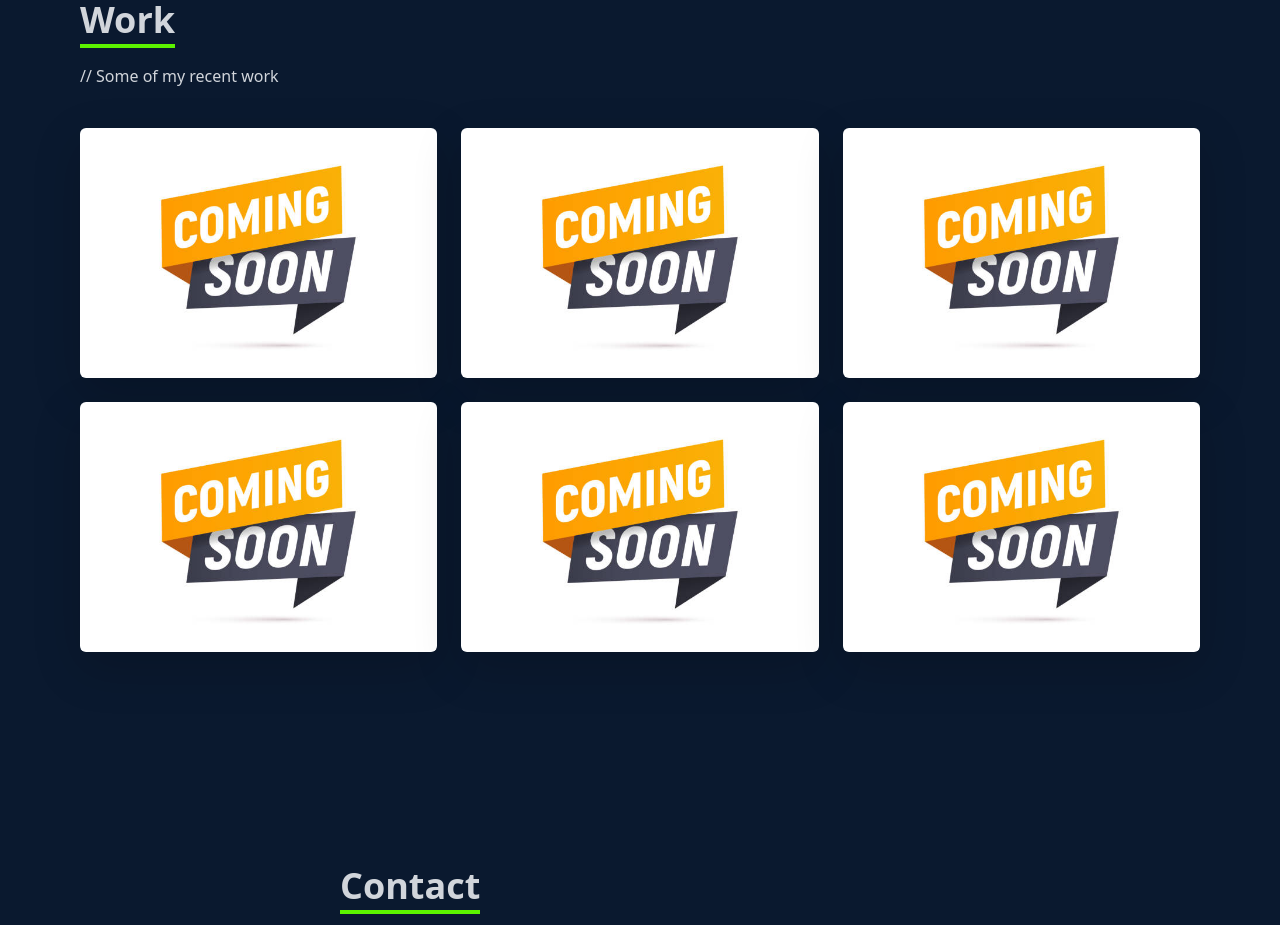
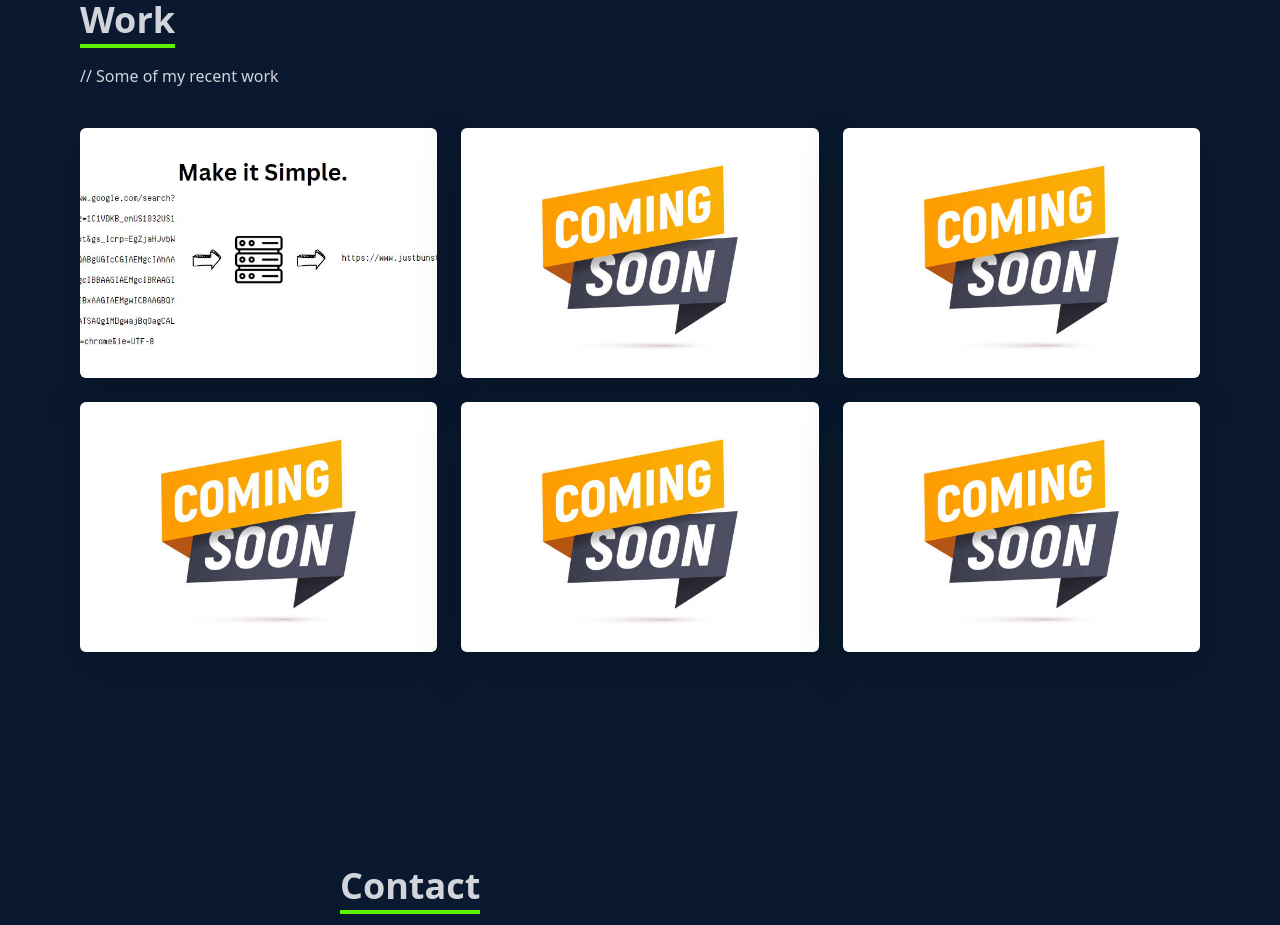
Before and after one commit to mbunalski/portfolio, a React (Create React App) app in the folder portfolio/: page / in a window 1280 px wide. Shown: the part 2400-3325 px from the top of the page. Built offline with nearby package versions, Linux system fonts and the light colour scheme.

Commit message:
fixed demo link

```diff
--- a/portfolio/src/components/Work.jsx
+++ b/portfolio/src/components/Work.jsx
@@ -1,6 +1,7 @@
 import React from 'react'
 import Empty from '../assets/suchempty.jpg'
 import ComingSoon from '../assets/comingsoon.jpg'
+import URLShortener from '../assets/urlshortener.jpg'
 
 
 const Work = () => {
@@ -18,7 +19,7 @@ const Work = () => {
             <div className= 'px-8 lg:px-20 grid sm:grid-cls-2 md:grid-cols-3 gap-4'>
 
             {/*Grid Item*/}
-                <div style={{backgroundImage: `url(${ComingSoon})`}}
+                <div style={{backgroundImage: `url(${URLShortener})`}}
                  className='parent shadow-lg shadow-[#040c16] group container rounded-md flex justify-center items-center mx-auto content-div'>
 
                 {/*hover efects*/}
```
Also changed, not shown: portfolio/src/assets/urlshortener.jpg (added).
